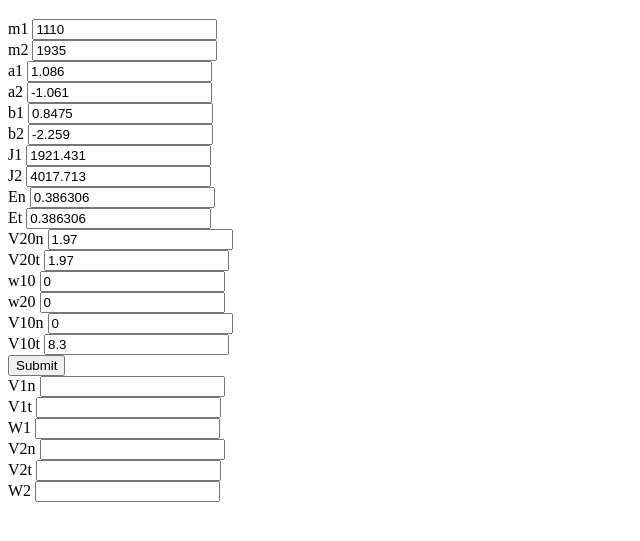
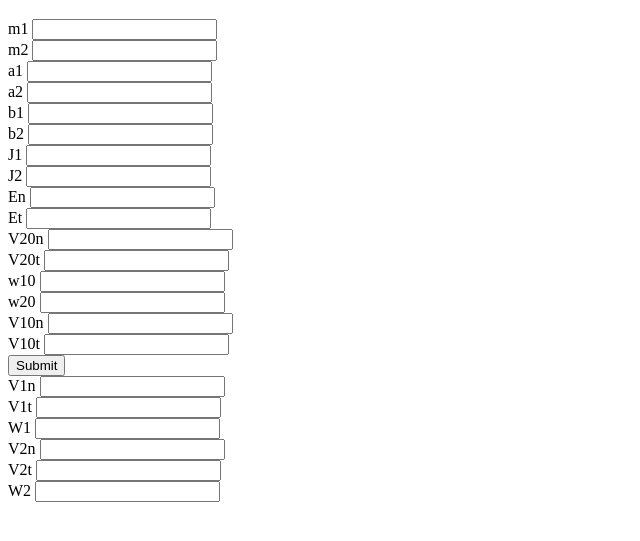
Before and after one commit to iancng/a1767-application, a website: page index.html in a window 1280 px wide. Shown: the part 61-602 px from the top of the page, without its empty margins (0-640 px from the left). Drawn offline with nearby package versions, Linux system fonts and the light colour scheme.

Commit message:
Add files via upload

```diff
--- a/index.html
+++ b/index.html
@@ -38,67 +38,67 @@
         <form action="/post" method="POST" id="calculationForm">
         <div>
             <label for="">m1</label>
-            <input type="text" name="m1" value="1110">
+            <input type="text" name="m1">
         </div>
         <div>
             <label for="">m2</label>
-            <input type="text" name="m2" value="1935">
+            <input type="text" name="m2">
         </div>
         <div>
             <label for="">a1</label>
-            <input type="text" name="a1" value="1.086">
+            <input type="text" name="a1">
         </div>
         <div>
             <label for="">a2</label>
-            <input type="text" name="a2" value="-1.061">
+            <input type="text" name="a2">
         </div>
         <div>
             <label for="">b1</label>
-            <input type="text" name="b1" value="0.8475">
+            <input type="text" name="b1">
         </div>
         <div>
             <label for="">b2</label>
-            <input type="text" name="b2" value="-2.259">
+            <input type="text" name="b2">
         </div>
         <div>
             <label for="">J1</label>
-            <input type="text" name="J1" value="1921.431">
+            <input type="text" name="J1">
         </div>
         <div>
             <label for="">J2</label>
-            <input type="text" name="J2" value="4017.713">
+            <input type="text" name="J2">
         </div>
         <div>
             <label for="">En</label>
-            <input type="text" name="En" value="0.386306">
+            <input type="text" name="En">
         </div>
         <div>
             <label for="">Et</label>
-            <input type="text" name="Et" value="0.386306">
+            <input type="text" name="Et">
         </div>
         <div>
             <label for="">V20n</label>
-            <input type="text" name="V20n" value="1.97">
+            <input type="text" name="V20n">
         </div>
         <div>
             <label for="">V20t</label>
-            <input type="text" name="V20t" value="1.97">
+            <input type="text" name="V20t">
         </div>
         <div>
             <label for="">w10</label>
-            <input type="text" name="w10" value="0">
+            <input type="text" name="w10">
         </div>
         <div>
             <label for="">w20</label>
-            <input type="text" name="w20" value="0">
+            <input type="text" name="w20">
         </div>
         <div>
             <label for="">V10n</label>
-            <input type="text" name="V10n" value="0">
+            <input type="text" name="V10n">
         </div>
         <div>
             <label for="">V10t</label>
-            <input type="text" name="V10t" value="8.3">
+            <input type="text" name="V10t">
         </div>
         <input type="submit" value="Submit">
     </form>
```
